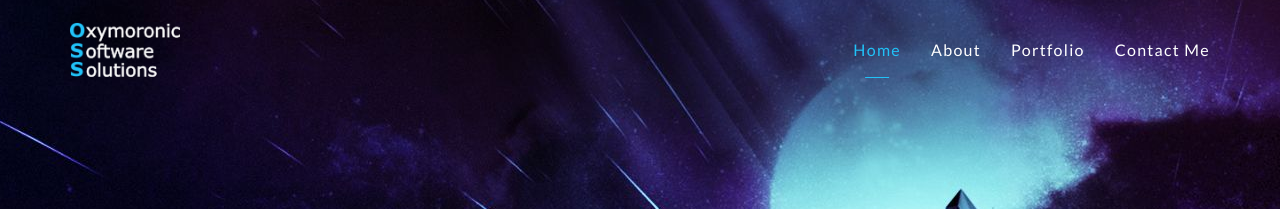
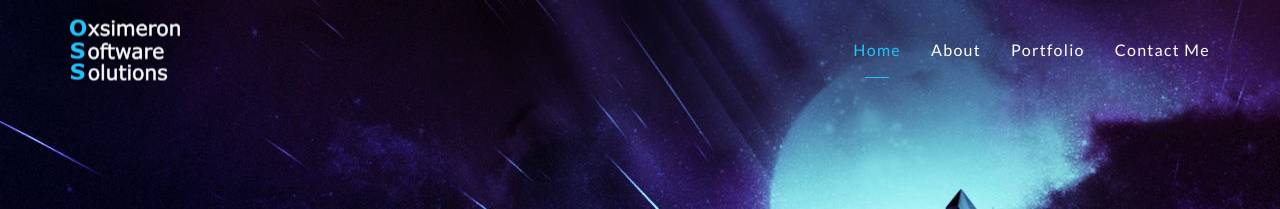
Before and after one commit to Gamernaut/gamernaut.github.io, a Jekyll site: the page built from index.html, in a window 1280 px wide. Shown: the top 209 px of the page. Built offline with Jekyll 4.4.1, drawn with Linux system fonts in a browser that asks for light colours; nearby versions of some CDN libraries.

Commit message:
Update header.html

```diff
--- a/_includes/header.html
+++ b/_includes/header.html
@@ -15,7 +15,7 @@
 
       <!-- Logo -->
       <div class="col-sm-2 col-xs-4 logo child-center-v">
-        <a href="{{ site.baseurl }}/index.html"><img src="{{ site.baseurl }}/images/title.png" width="110" alt="OSS Logo goes here"></a>
+        <a href="{{ site.baseurl }}/index.html"><img src="{{ site.baseurl }}/images/title2.png" width="110" alt="OSS Logo goes here"></a>
       </div>
 
       <!-- Toggle Mobile Menu -->
```
